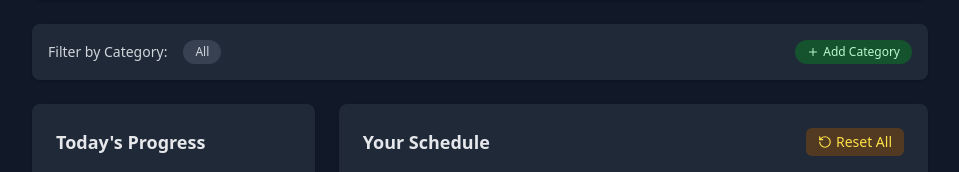
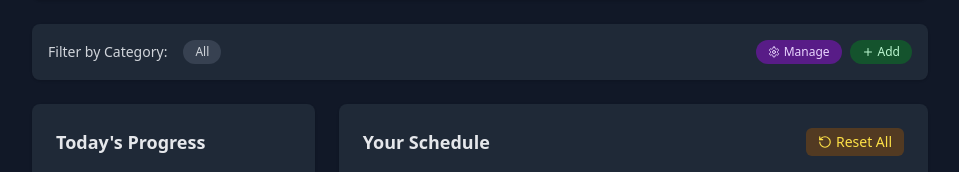
Before and after one commit to quavo32/daywise, a Flask app: template templates/dashboard.html in a window 1280 px wide. Shown: the part 116-288 px from the top of the page, without its empty margins (160-1119 px from the left). Run offline with Flask 3, Linux system fonts and the light colour scheme; the template is opened without the code that fills it, so the values that code supplies are empty; parts of the project's set-up code (start-up, migrations or seed data) failed here and were passed over; some libraries are stand-ins or nearby versions.

Commit message:
refactor(dashboard): improve category management modal interactions
- Replaced individual edit button listeners with a delegated event listener to ensure all edit buttons work correctly
- Added a separate form for delete action to simplify form handling
- Introduced a manage categories modal for better user experience
- Improved button styling and layout for consistency

```diff
--- a/templates/dashboard.html
+++ b/templates/dashboard.html
@@ -52,30 +52,78 @@
             document.getElementById('category-modal').classList.add('hidden');
         });
 
-        // Show edit category modal
-        const editCategoryButtons = document.querySelectorAll('.edit-category-btn');
-        editCategoryButtons.forEach(button => {
-            button.addEventListener('click', function() {
-                const categoryId = this.dataset.categoryId;
-                const categoryName = this.dataset.categoryName;
-                const categoryColor = this.dataset.categoryColor;
+        // Show manage categories modal
+        document.getElementById('manage-categories-btn').addEventListener('click', function() {
+            document.getElementById('manage-categories-modal').classList.remove('hidden');
+        });
 
+        // Hide manage categories modal
+        document.getElementById('close-manage-categories-modal').addEventListener('click', function() {
+            document.getElementById('manage-categories-modal').classList.add('hidden');
+        });
+
+        // Add category from manage categories modal
+        document.getElementById('add-category-from-manage').addEventListener('click', function() {
+            document.getElementById('manage-categories-modal').classList.add('hidden');
+            document.getElementById('category-modal').classList.remove('hidden');
+        });
+
+        // Show edit category modal - Fix to ensure all edit buttons work
+        document.addEventListener('click', function(event) {
+            if (event.target.closest('.edit-category-btn')) {
+                const button = event.target.closest('.edit-category-btn');
+                const categoryId = button.dataset.categoryId;
+                const categoryName = button.dataset.categoryName;
+                const categoryColor = button.dataset.categoryColor;
+
+                const editCategoryModal = document.getElementById('edit-category-modal');
+
+                // Check if the edit category modal exists
+                if (editCategoryModal) {
+                    // Set form values
                     document.getElementById('edit-category-id').value = categoryId;
                     document.getElementById('edit-category-name').value = categoryName;
                     document.getElementById('edit-category-color').value = categoryColor;
 
                     // Update delete form action and hidden input
                     document.getElementById('delete-category-id').value = categoryId;
-                // Fix: Use a form action that doesn't require URL parameters
-                document.getElementById('delete-category-form').action = "{{ url_for('delete_category', category_id=0) }}".replace('0', categoryId);
 
-                document.getElementById('edit-category-modal').classList.remove('hidden');
-            });
+                    // Check if delete form exists before setting its action
+                    const deleteForm = document.getElementById('delete-category-form');
+                    if (deleteForm) {
+                        deleteForm.action = "{{ url_for('delete_category', category_id=0) }}".replace('0', categoryId);
+                    }
+
+                    // Check if edit form exists before setting its action
+                    const editForm = document.getElementById('edit-category-form');
+                    if (editForm) {
+                        editForm.action = "{{ url_for('edit_category', category_id=0) }}".replace('0', categoryId);
+                    }
+
+                    // Show edit modal
+                    editCategoryModal.classList.remove('hidden');
+
+                    // If opened from manage categories modal, close it
+                    const manageCategoriesModal = document.getElementById('manage-categories-modal');
+                    if (manageCategoriesModal) {
+                        manageCategoriesModal.classList.add('hidden');
+                    }
+                } else {
+                    console.error('Edit category modal not found in the DOM');
+                }
+            }
         });
 
         // Hide edit category modal
         document.getElementById('close-edit-category-modal').addEventListener('click', function() {
             document.getElementById('edit-category-modal').classList.add('hidden');
+        });
+
+        // Handle delete category button click
+        document.getElementById('delete-category-btn').addEventListener('click', function() {
+            if (confirm('Are you sure you want to delete this category? Tasks with this category will be updated to have no category.')) {
+                document.getElementById('delete-category-form').submit();
+            }
         });
     });
 </script>
@@ -146,13 +194,22 @@
             {{ category.name }}
         </a>
     {% endfor %}
-    <button id="add-category-btn" class="ml-auto px-3 py-1 rounded-full text-xs font-medium bg-green-100 text-green-800 dark:bg-green-900 dark:text-green-200 hover:bg-green-200 dark:hover:bg-green-800 transition flex items-center gap-1">
+    <div class="ml-auto flex gap-2">
+        <button id="manage-categories-btn" class="px-3 py-1 rounded-full text-xs font-medium bg-purple-100 text-purple-800 dark:bg-purple-900 dark:text-purple-200 hover:bg-purple-200 dark:hover:bg-purple-800 transition flex items-center gap-1">
+            <svg xmlns="http://www.w3.org/2000/svg" width="12" height="12" viewBox="0 0 24 24" fill="none" stroke="currentColor" stroke-width="2" stroke-linecap="round" stroke-linejoin="round" class="lucide lucide-settings">
+                <path d="M12.22 2h-.44a2 2 0 0 0-2 2v.18a2 2 0 0 1-1 1.73l-.43.25a2 2 0 0 1-2 0l-.15-.08a2 2 0 0 0-2.73.73l-.22.38a2 2 0 0 0 .73 2.73l.15.1a2 2 0 0 1 1 1.72v.51a2 2 0 0 1-1 1.74l-.15.09a2 2 0 0 0-.73 2.73l.22.38a2 2 0 0 0 2.73.73l.15-.08a2 2 0 0 1 2 0l.43.25a2 2 0 0 1 1 1.73V20a2 2 0 0 0 2 2h.44a2 2 0 0 0 2-2v-.18a2 2 0 0 1 1-1.73l.43-.25a2 2 0 0 1 2 0l.15.08a2 2 0 0 0 2.73-.73l.22-.39a2 2 0 0 0-.73-2.73l-.15-.08a2 2 0 0 1-1-1.74v-.5a2 2 0 0 1 1-1.74l.15-.09a2 2 0 0 0 .73-2.73l-.22-.38a2 2 0 0 0-2.73-.73l-.15.08a2 2 0 0 1-2 0l-.43-.25a2 2 0 0 1-1-1.73V4a2 2 0 0 0-2-2z"/>
+                <circle cx="12" cy="12" r="3"/>
+            </svg>
+            Manage
+        </button>
+        <button id="add-category-btn" class="px-3 py-1 rounded-full text-xs font-medium bg-green-100 text-green-800 dark:bg-green-900 dark:text-green-200 hover:bg-green-200 dark:hover:bg-green-800 transition flex items-center gap-1">
             <svg xmlns="http://www.w3.org/2000/svg" width="12" height="12" viewBox="0 0 24 24" fill="none" stroke="currentColor" stroke-width="2" stroke-linecap="round" stroke-linejoin="round" class="lucide lucide-plus">
                 <path d="M5 12h14"/>
                 <path d="M12 5v14"/>
             </svg>
-        Add Category
+            Add
         </button>
+    </div>
 </div>
 
 <!-- Main Content Grid (Widgets) -->
@@ -552,17 +609,19 @@
                     <option value="teal">Teal</option>
                 </select>
             </div>
-            <div class="flex justify-between">
-                <form action="{{ url_for('delete_category', category_id=0) }}" method="POST" class="inline" id="delete-category-form" onsubmit="return confirm('Are you sure you want to delete this category? Tasks with this category will be updated to have no category.');">
-                    <input type="hidden" name="category_id" id="delete-category-id">
-                    <button type="submit" class="px-3 py-1 rounded-md text-sm text-red-700 dark:text-red-300 bg-red-100 dark:bg-red-900/50 hover:bg-red-200 dark:hover:bg-red-800/50 focus:outline-none focus:ring-2 focus:ring-red-500 focus:ring-offset-1 dark:focus:ring-offset-gray-800 transition">
-                        Delete
+            <div class="flex justify-between gap-3">
+                <button type="button" id="delete-category-btn" class="flex-1 px-4 py-2 rounded-md text-sm text-red-700 dark:text-red-300 bg-red-100 dark:bg-red-900/50 hover:bg-red-200 dark:hover:bg-red-800/50 focus:outline-none focus:ring-2 focus:ring-red-500 focus:ring-offset-1 dark:focus:ring-offset-gray-800 transition">
+                    Delete Category
                 </button>
-                </form>
-                <button type="submit" class="px-4 py-2 rounded-md text-sm text-white bg-blue-600 hover:bg-blue-700 focus:outline-none focus:ring-2 focus:ring-blue-500 focus:ring-offset-1 dark:focus:ring-offset-gray-800 transition">
+                <button type="submit" class="flex-1 px-4 py-2 rounded-md text-sm text-white bg-blue-600 hover:bg-blue-700 focus:outline-none focus:ring-2 focus:ring-blue-500 focus:ring-offset-1 dark:focus:ring-offset-gray-800 transition">
                     Save Changes
                 </button>
             </div>
+        </form>
+
+        <!-- Separate form for delete action -->
+        <form action="{{ url_for('delete_category', category_id=0) }}" method="POST" class="mt-4" id="delete-category-form" onsubmit="return confirm('Are you sure you want to delete this category? Tasks with this category will be updated to have no category.');">
+            <input type="hidden" name="category_id" id="delete-category-id">
         </form>
     </div>
 </div>
@@ -591,7 +650,7 @@
                         </div>
                         <button
                             type="button"
-                            class="edit-category-btn text-blue-600 dark:text-blue-400 hover:text-blue-800 dark:hover:text-blue-300 p-1"
+                            class="edit-category-btn text-blue-600 dark:text-blue-400 hover:text-blue-800 dark:hover:text-blue-300 p-1 rounded-full"
                             data-category-id="{{ category.id }}"
                             data-category-name="{{ category.name }}"
                             data-category-color="{{ category.color }}"
@@ -606,7 +665,7 @@
             {% endif %}
         </div>
         <div class="mt-4 pt-3 border-t border-gray-200 dark:border-gray-700">
-            <button id="open-add-category-btn" class="w-full bg-green-500 text-white px-4 py-2 rounded-md hover:bg-green-600 dark:hover:bg-green-500 focus:outline-none focus:ring-2 focus:ring-green-500 focus:ring-offset-2 dark:focus:ring-offset-gray-800 transition flex items-center justify-center gap-2">
+            <button id="add-category-from-manage" class="w-full bg-green-500 text-white px-4 py-2 rounded-md hover:bg-green-600 dark:hover:bg-green-500 focus:outline-none focus:ring-2 focus:ring-green-500 focus:ring-offset-2 dark:focus:ring-offset-gray-800 transition flex items-center justify-center gap-2">
                 <svg xmlns="http://www.w3.org/2000/svg" width="16" height="16" viewBox="0 0 24 24" fill="none" stroke="currentColor" stroke-width="2" stroke-linecap="round" stroke-linejoin="round" class="lucide lucide-plus">
                     <path d="M5 12h14"/>
                     <path d="M12 5v14"/>
```
Also changed, not shown: static/dashboard.png. Lines whose indentation alone changed are shown as unchanged.
